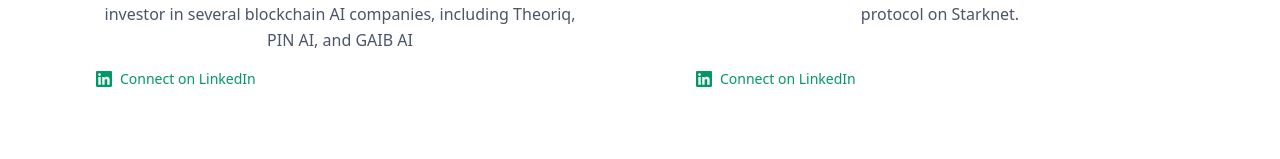
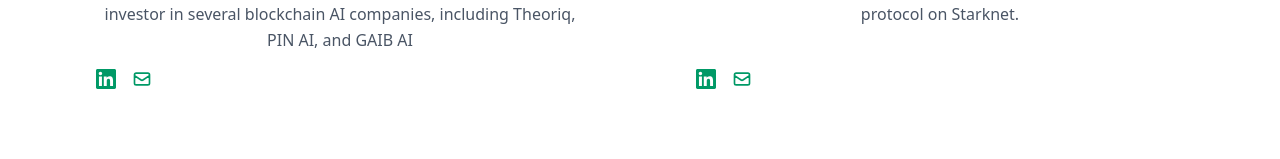
Before and after one commit to paulman5/SpoutLandingPage, a Next.js app: page / in a window 1280 px wide. Shown: the part 3477-3636 px from the top of the page. Built offline with nearby package versions, Linux system fonts and the light colour scheme.

Commit message:
added mailto

```diff
--- a/src/app/page.tsx
+++ b/src/app/page.tsx
@@ -241,6 +241,7 @@ export default function LandingPage() {
                       "Former tech investment banker at HSBC, covering fintech and software.  Founder of FlipVault, a web3 bartering platform. Angel investor in several blockchain AI companies, including Theoriq, PIN AI, and GAIB AI",
                     image: "/Headshotmarc.jpg",
                     linkedin: "https://www.linkedin.com/in/marc-ryan/",
+                    email: "marc@spout.finance",
                   },
                   {
                     name: "Paul van Mierlo",
@@ -250,6 +251,7 @@ export default function LandingPage() {
                     image: "/Headshotpaul.jpg",
                     linkedin:
                       "https://www.linkedin.com/in/paul-van-mierlo-063b9417a/",
+                    email: "paul@spout.finance",
                   },
                 ].map((member, i) => (
                   <div key={i} className="bg-white p-8 flex flex-col h-full">
@@ -279,22 +281,46 @@ export default function LandingPage() {
                       <p className="text-gray-600 font-normal text-base leading-relaxed mb-4 flex-grow">
                         {member.description}
                       </p>
+                      <div className="flex items-center gap-4 mt-auto">
                         <Link
                           href={member.linkedin}
                           target="_blank"
                           rel="noopener noreferrer"
-                        className="text-emerald-600 hover:text-emerald-700 font-medium text-sm flex items-center gap-2 mt-auto"
+                          className="text-emerald-600"
                         >
                           <svg
-                          className="w-4 h-4"
+                            className="w-5 h-5 hover:text-emerald-700 transition-colors"
                             fill="currentColor"
                             viewBox="0 0 24 24"
                             aria-hidden="true"
                           >
                             <path d="M20.447 20.452h-3.554v-5.569c0-1.328-.027-3.037-1.852-3.037-1.853 0-2.136 1.445-2.136 2.939v5.667H9.351V9h3.414v1.561h.046c.477-.9 1.637-1.85 3.37-1.85 3.601 0 4.267 2.37 4.267 5.455v6.286zM5.337 7.433c-1.144 0-2.063-.926-2.063-2.065 0-1.138.92-2.063 2.063-2.063 1.14 0 2.064.925 2.064 2.063 0 1.139-.925 2.065-2.064 2.065zm1.782 13.019H3.555V9h3.564v11.452zM22.225 0H1.771C.792 0 0 .774 0 1.729v20.542C0 23.227.792 24 1.771 24h20.451C23.2 24 24 23.227 24 22.271V1.729C24 .774 23.2 0 22.222 0h.003z" />
                           </svg>
-                        Connect on LinkedIn
                         </Link>
+                        <a
+                          href={`mailto:${member.email}`}
+                          className="text-emerald-600"
+                          onClick={(e) => {
+                            e.preventDefault()
+                            window.open(`mailto:${member.email}`, "_self")
+                          }}
+                        >
+                          <svg
+                            className="w-5 h-5 hover:text-emerald-700 transition-colors"
+                            fill="none"
+                            stroke="currentColor"
+                            viewBox="0 0 24 24"
+                            xmlns="http://www.w3.org/2000/svg"
+                          >
+                            <path
+                              strokeLinecap="round"
+                              strokeLinejoin="round"
+                              strokeWidth={2}
+                              d="M3 8l7.89 5.26a2 2 0 002.22 0L21 8M5 19h14a2 2 0 002-2V7a2 2 0 00-2-2H5a2 2 0 00-2 2v10a2 2 0 002 2z"
+                            />
+                          </svg>
+                        </a>
+                      </div>
                     </div>
                   </div>
                 ))}
```
Lines whose indentation alone changed are shown as unchanged.
